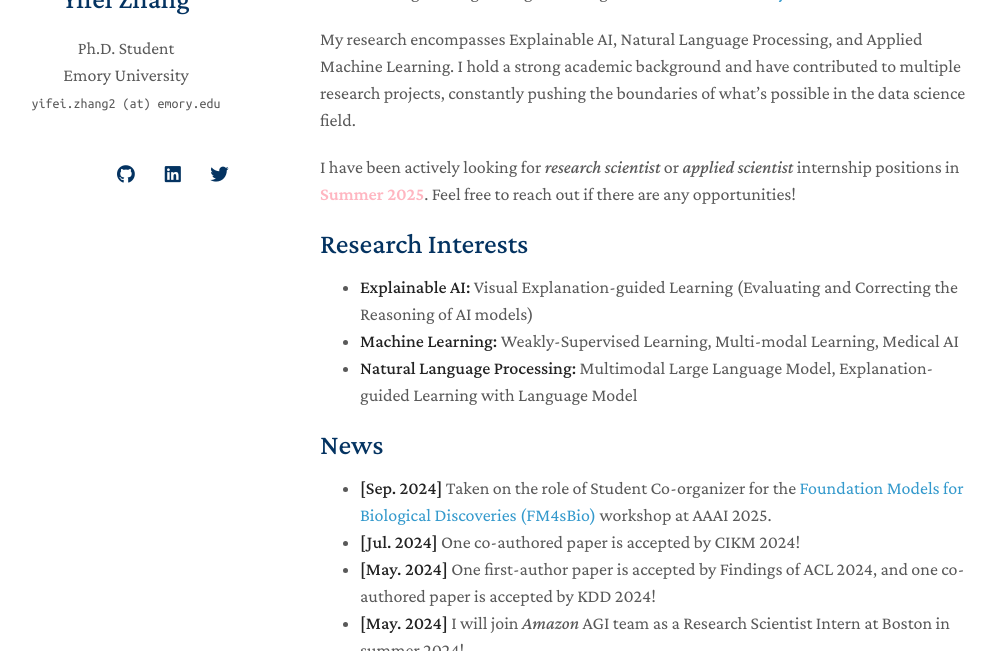
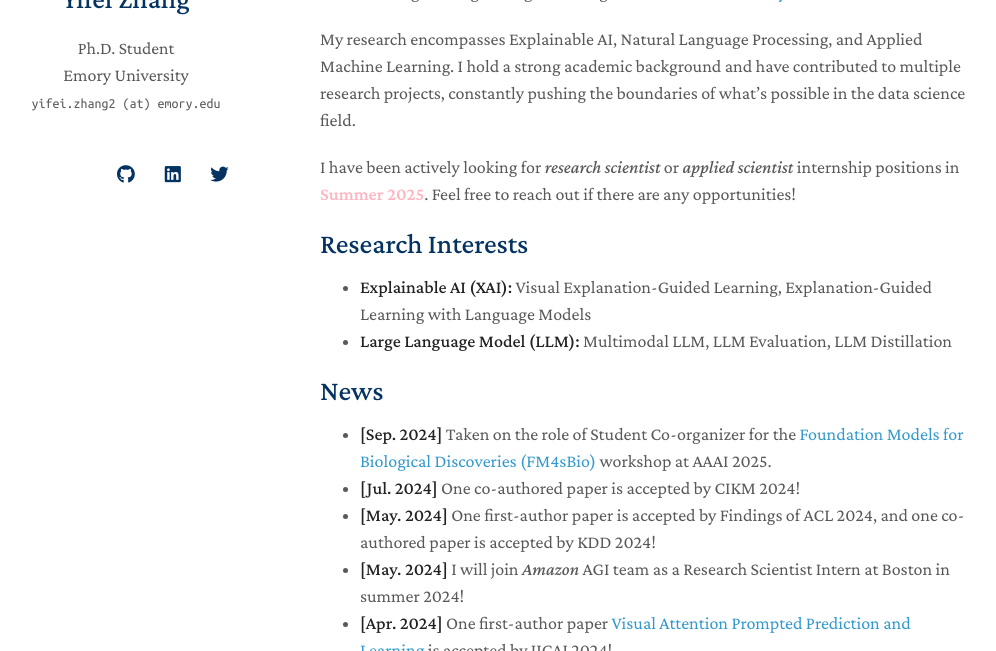
Before and after one commit to yifeizhangcs/yifeizhangcs.github.io, a Jekyll site: the page built from index.md, in a window 1280 px wide and 900 px high, cut to the strip 249-900 px from the top of the window. Shown: the whole strip, without its empty margins (150-1146 px from the left). Built offline with Jekyll 4.4.1, drawn with Linux system fonts in a browser that asks for light colours; nearby versions of some CDN libraries; a style sheet for code colours, icons or effects is not loaded; our own code applies the rules of GitHub Pages for plain Markdown files.

Commit message:
Update index.md

```diff
--- a/index.md
+++ b/index.md
@@ -11,10 +11,8 @@ My research encompasses Explainable AI, Natural Language Processing, and Applied
 I have been actively looking for *research scientist* or *applied scientist* internship positions in <span style="color:lightpink;font-weight:bold">Summer 2025</span>. Feel free to reach out if there are any opportunities!
 
 ## Research Interests
-
-- **Explainable AI:** Visual Explanation-guided Learning (Evaluating and Correcting the Reasoning of AI models)
-- **Machine Learning:** Weakly-Supervised Learning, Multi-modal Learning, Medical AI
-- **Natural Language Processing:** Multimodal Large Language Model, Explanation-guided Learning with Language Model
+- **Explainable AI (XAI):** Visual Explanation-Guided Learning, Explanation-Guided Learning with Language Models
+- **Large Language Model (LLM):** Multimodal LLM, LLM Evaluation, LLM Distillation
 
 ## News
 - **[Sep. 2024]** Taken on the role of Student Co-organizer for the [Foundation Models for Biological Discoveries (FM4sBio)](https://llms4science-community.github.io/aaai2025) workshop at AAAI 2025.
```
